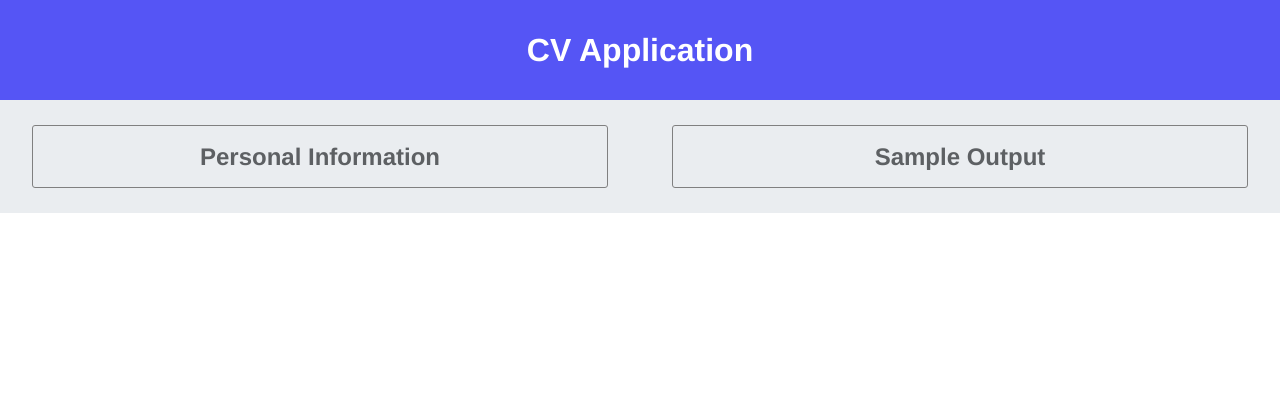
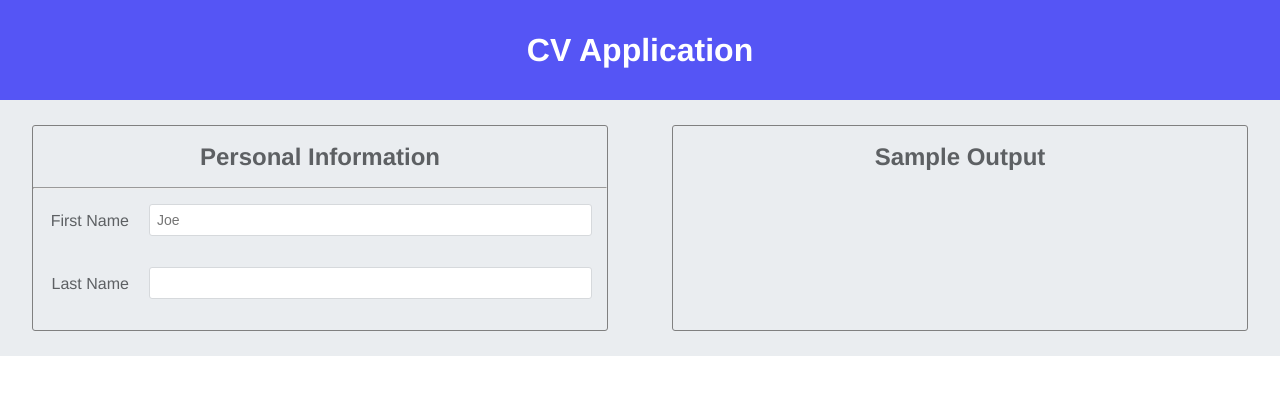
Before and after one commit to chapmancbVCU/cv-application, a React (Create React App) app: page / in a window 1280 px wide. Shown: the top 394 px of the page. Built offline with nearby package versions, Linux system fonts and the light colour scheme.

Commit message:
We can show what is typed on page while typing.

```diff
--- a/src/components/Form.tsx
+++ b/src/components/Form.tsx
@@ -8,7 +8,15 @@ import React, { Component } from 'react';
  * @author Chad Chapman
  * @extends Component
  */
-class Form extends Component {
+class Form extends Component<{}, { firstName: string }> {
+    constructor(props: any){
+        super(props);
+
+        this.state = {
+            firstName: ''
+        }
+    }
+
     /**
      * Render function for the form component of this webpage.
      * @returns HTMLDivElement containing the form.
@@ -17,6 +25,25 @@ class Form extends Component {
         return(
             <div className="form-container">
                 <h2>Personal Information</h2>
+                <hr></hr>
+                <form className="cv-form">
+                    <div className="form-row">
+                        <label htmlFor="first-name">First Name</label>
+                        <input
+                            id="first-name"
+                            name="first-name"
+                            type="text"
+                            placeholder="Joe"
+                            onChange={event => this.setState({firstName: event.target.value})}
+                            value={this.state.firstName}/>
+                    </div>
+                    {this.state.firstName}
+                    <div className="form-row">
+                        <label htmlFor="last-name">Last Name</label>
+                        <input id="last-name" name="last-name" type="text" />
+                    </div>
+
+                </form>
             </div>
         );
     }
```
